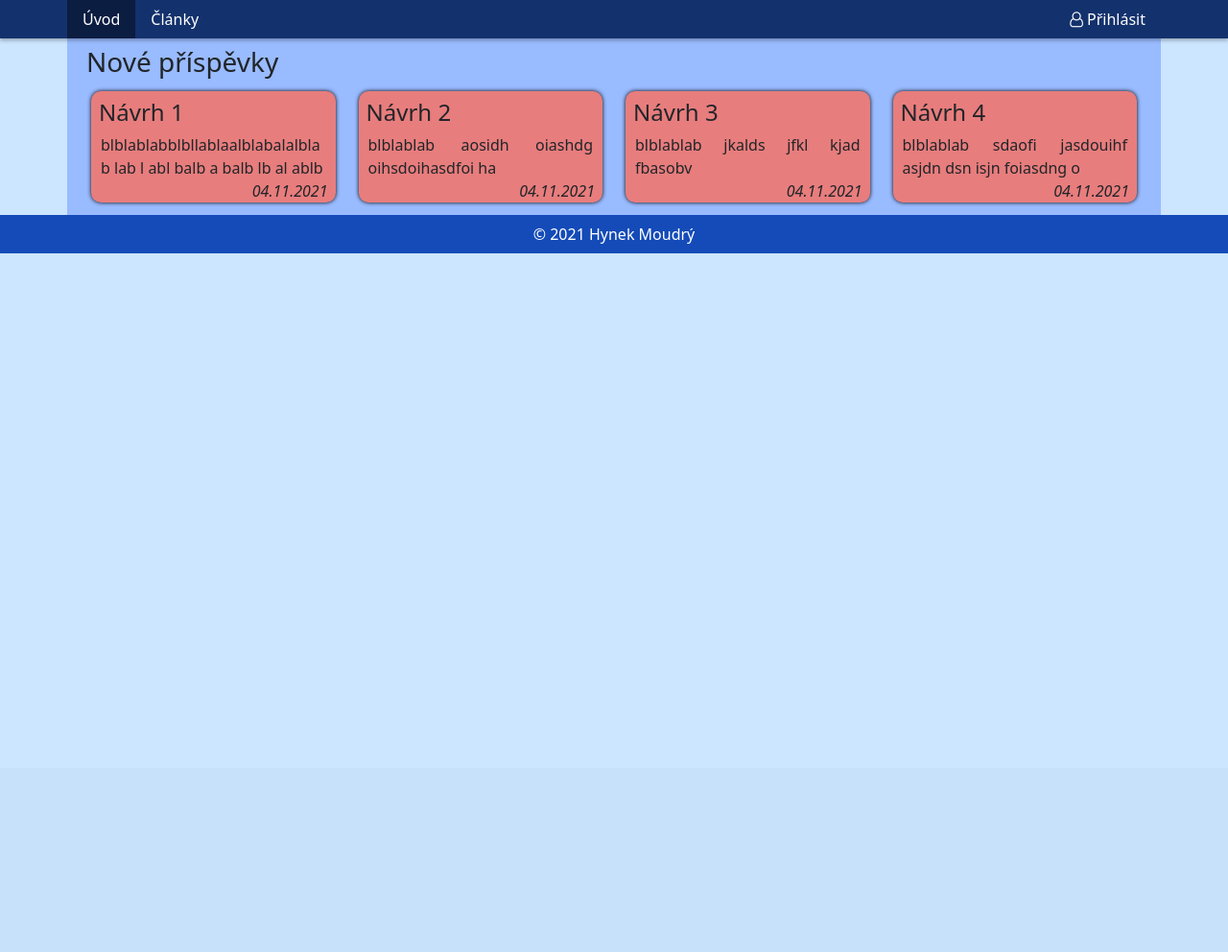
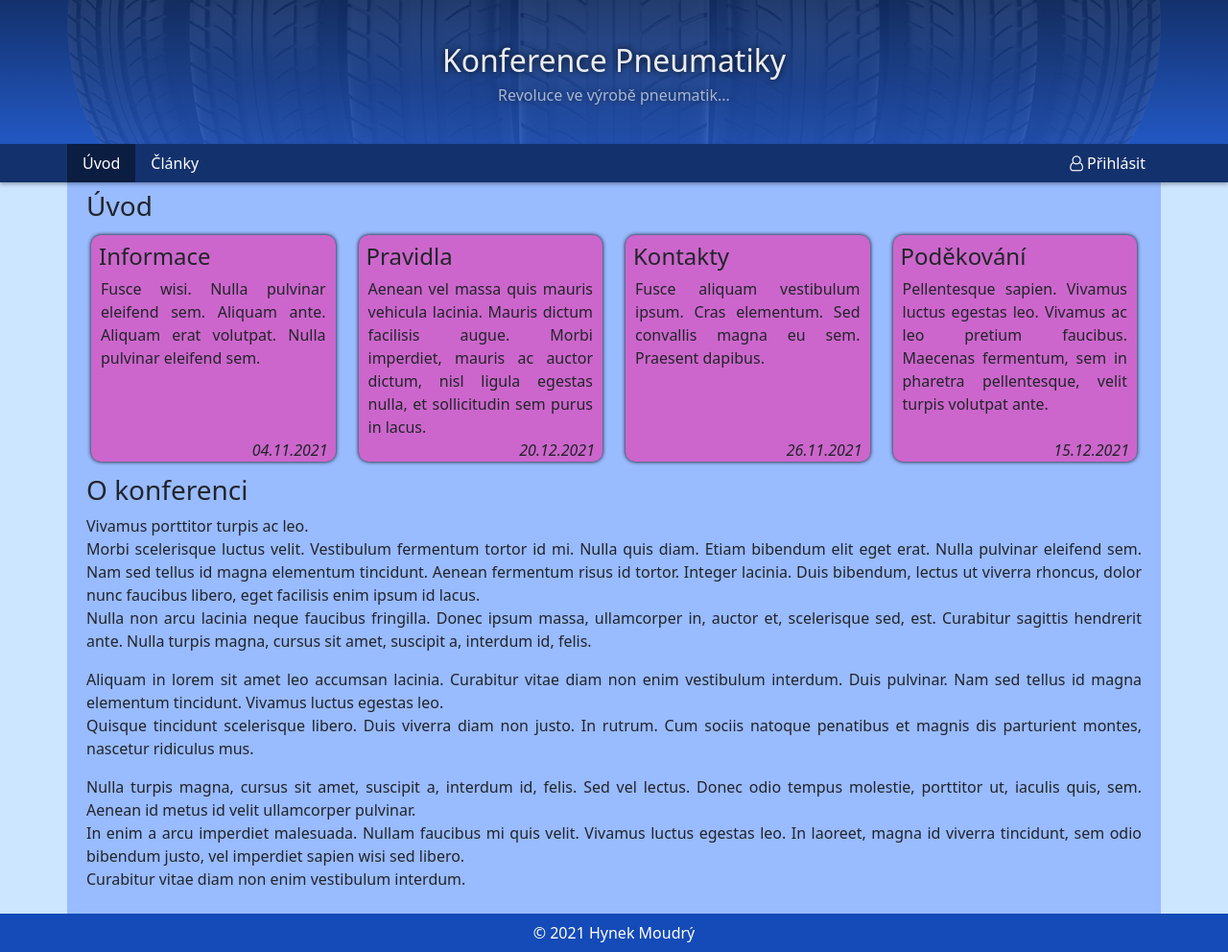
Before and after one commit to HynekM99/WEB-Konference, a PHP site: page /uvod in a window 1280 px wide. Shown: the whole page at 96% size. Before the commit the page ends 264 px from the top, so only its background shows below. Run offline with PHP 8.4, Linux system fonts and the light colour scheme; some libraries are stand-ins or nearby versions.

Commit message:
Added conference theme. Added theme related images.

```diff
--- a/controllers/UzivateleController.php
+++ b/controllers/UzivateleController.php
@@ -23,8 +23,10 @@ class UzivateleController extends Controller {
         $users = $this->usersModel->getUsers();
         $logged_user = $this->usersModel->getUserByID(Login::getUserID());
 
+        $this->data['user_id'] = $logged_user['id'];
         $this->data['users'] = $users;
         $this->data['logged_weight'] = $logged_user['weight'];
+        $this->data['is_banned'] = $logged_user['banned'];
         $this->data['is_super'] = $logged_user['id_role'] == UserRolesModel::ROLE_SUPER;
     }
 }
--- a/src/css/style.css
+++ b/src/css/style.css
@@ -18,12 +18,61 @@ div.wrapper {
     width: 100%;
 }
 
+.wrapper.main {
+    height: 150px;
+    background-image: linear-gradient(hsl(220, 70%, 25%), hsl(220, 70%, 45%));
+}
+
 .wrapper.navigation {
     background: hsl(220, 70%, 25%);
     position: sticky;
     top: 0;
     z-index: 10;
     box-shadow: 0 2px 4px #0000004f
+}
+
+.banner {
+    z-index: 1;
+    position: relative;
+    margin: auto;
+}
+
+.banner-image {
+    position: absolute;
+    z-index: -1;
+    width: 100%;
+    height: 150px;
+    filter: grayscale(100%);
+}
+
+.banner-image img {
+    opacity: 0.15;
+    width: 100%;
+    height: 100%;
+    object-fit: cover;
+}
+
+.banner-title {
+    width: 100%;
+    height: 150px;
+    color: white;
+    text-shadow: 0 0 7px black;
+    align-items: center;
+}
+
+.banner-title a {
+    opacity: 0.9;
+    color: white;
+    text-decoration: none;
+    font-size: 2rem;
+}
+
+.banner-title a:hover {
+    color: white;
+}
+
+.banner-title span {
+    opacity: 0.6;
 }
 
 .navbar {
@@ -118,7 +167,7 @@ input {
 div.article-preview {
     padding-bottom: 1.5rem;
     height: 100%;
-    background-color: hsl(0, 70%, 70%);
+    background-color: hsl(300, 50%, 60%);
     border-radius: 10px;
     box-shadow: 0 0 4px black;
     position: relative;
@@ -135,7 +184,7 @@ div.article-preview p {
     margin-bottom: 0;
     width: 100%;
     display: -webkit-box;
-    -webkit-line-clamp: 4;
+    -webkit-line-clamp: 8;
     -webkit-box-orient: vertical;
     white-space: normal;
     overflow: hidden;
@@ -151,6 +200,10 @@ div.article-preview span {
     width: 100%;
     right: 0;
     bottom: 0;
+}
+
+.about-conference {
+    text-align: justify;
 }
 
 form.login-form, form.register-form {
--- a/views/layout.php
+++ b/views/layout.php
@@ -16,6 +16,19 @@
 </head>
 
 <body>
+    <div class="wrapper main">
+        <div class="container banner p-0">
+            <div class="banner-image">
+                <img src="/src/img/tire_banner.png" alt="">
+            </div>
+            <div class="d-flex justify-content-center banner-title">
+                <div class="text-center m-3">
+                    <a href="uvod">Konference Pneumatiky</a><br>
+                    <span>Revoluce ve výrobě pneumatik...</span>
+                </div>
+            </div>
+        </div>
+    </div>
     <div class="wrapper navigation">
         <nav class="container navbar navbar-expand-sm navbar-toggleable-sm p-0">
             <button
--- a/views/uvod.php
+++ b/views/uvod.php
@@ -1,36 +1,65 @@
 <div class="p-2">
     <h3>
-        Nové příspěvky
+        Úvod
     </h3>
     <div class="row">
         <div class="col-12 col-sm-6 col-lg-3 mb-4 mb-sm-4 mb-lg-0">
-            <div class="article-preview">
-                <h4>Návrh 1</h4>
-                <p>blblablabblbllablaalblabalalbla b lab l abl balb a balb lb al ablb</p>
+            <div class="overflow-auto article-preview">
+                <h4>Informace</h4>
+                <p>Fusce wisi. Nulla pulvinar eleifend sem. Aliquam ante. Aliquam erat volutpat. Nulla pulvinar eleifend sem. </p>
                 <span>04.11.2021</span>
             </div>
         </div>
         <div class="col-12 col-sm-6 col-lg-3 mb-4 mb-sm-4 mb-lg-0">
             <div class="article-preview">
-                <h4>Návrh 2</h4>
-                <p>blblablab aosidh oiashdg oihsdoihasdfoi ha</p>
-                <span>04.11.2021</span>
+                <h4>Pravidla</h4>
+                <p>Aenean vel massa quis mauris vehicula lacinia. Mauris dictum facilisis augue. Morbi imperdiet, mauris ac auctor dictum, nisl ligula egestas nulla, et sollicitudin sem purus in lacus. </p>
+                <span>20.12.2021</span>
             </div>
         </div>
         <div class="col-12 col-sm-6 col-lg-3 mb-4 mb-sm-4 mb-lg-0">
             <div class="article-preview">
-                <h4>Návrh 3</h4>
-                <p>blblablab jkalds jfkl  kjad fbasobv</p>
-                <span>04.11.2021</span>
+                <h4>Kontakty</h4>
+                <p>Fusce aliquam vestibulum ipsum. Cras elementum. Sed convallis magna eu sem. Praesent dapibus.</p>
+                <span>26.11.2021</span>
             </div>
         </div>
         <div class="col-12 col-sm-6 col-lg-3 mb-4 mb-sm-4 mb-lg-0">
             <div class="article-preview">
-                <h4>Návrh 4</h4>
-                <p>blblablab sdaofi jasdouihf asjdn dsn isjn foiasdng o</p>
-                <span>04.11.2021</span>
+                <h4>Poděkování</h4>
+                <p>Pellentesque sapien. Vivamus luctus egestas leo. Vivamus ac leo pretium faucibus. Maecenas fermentum, sem in pharetra pellentesque, velit turpis volutpat ante.</p>
+                <span>15.12.2021</span>
             </div>
         </div>
+    </div>
+    <h3 class="mt-2">
+        O konferenci
+    </h3>
+    <div class="about-conference">
+        <p>
+            Vivamus porttitor turpis ac leo. <br>
+            Morbi scelerisque luctus velit. Vestibulum fermentum tortor id mi.
+            Nulla quis diam. Etiam bibendum elit eget erat. Nulla pulvinar eleifend sem.
+            Nam sed tellus id magna elementum tincidunt. Aenean fermentum risus id tortor.
+            Integer lacinia.
+            Duis bibendum, lectus ut viverra rhoncus, dolor nunc faucibus libero, eget facilisis enim ipsum id lacus. <br>
+            Nulla non arcu lacinia neque faucibus fringilla.
+            Donec ipsum massa, ullamcorper in, auctor et, scelerisque sed, est. Curabitur sagittis hendrerit ante.
+            Nulla turpis magna, cursus sit amet, suscipit a, interdum id, felis.
+        </p>
+        <p>
+            Aliquam in lorem sit amet leo accumsan lacinia. Curabitur vitae diam non enim vestibulum interdum.
+            Duis pulvinar. Nam sed tellus id magna elementum tincidunt. Vivamus luctus egestas leo. <br>
+            Quisque tincidunt scelerisque libero. Duis viverra diam non justo. In rutrum.
+            Cum sociis natoque penatibus et magnis dis parturient montes, nascetur ridiculus mus.
+        </p>
+        <p>
+            Nulla turpis magna, cursus sit amet, suscipit a, interdum id, felis. Sed vel lectus.
+            Donec odio tempus molestie, porttitor ut, iaculis quis, sem. Aenean id metus id velit ullamcorper pulvinar. <br>
+            In enim a arcu imperdiet malesuada. Nullam faucibus mi quis velit. Vivamus luctus egestas leo.
+            In laoreet, magna id viverra tincidunt, sem odio bibendum justo, vel imperdiet sapien wisi sed libero. <br>
+            Curabitur vitae diam non enim vestibulum interdum.
+        </p>
     </div>
 </div>
 <script>
```
Also changed, not shown: ajax/uzivatel_edit.php (+9 -2 lines), views/uzivatele.php (+7 -0 lines), favicon.ico (added), src/img/tire_banner.png (added).
